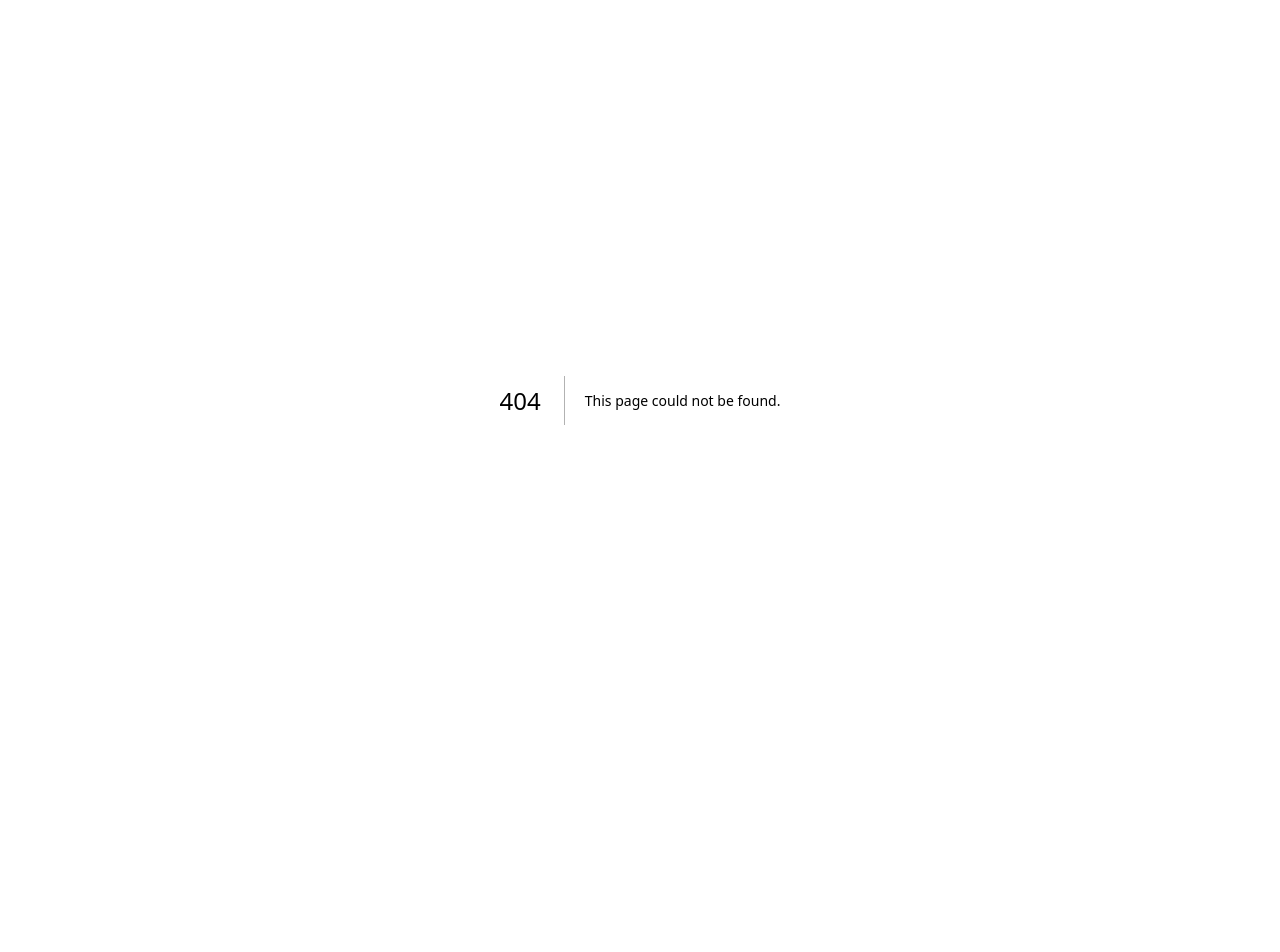
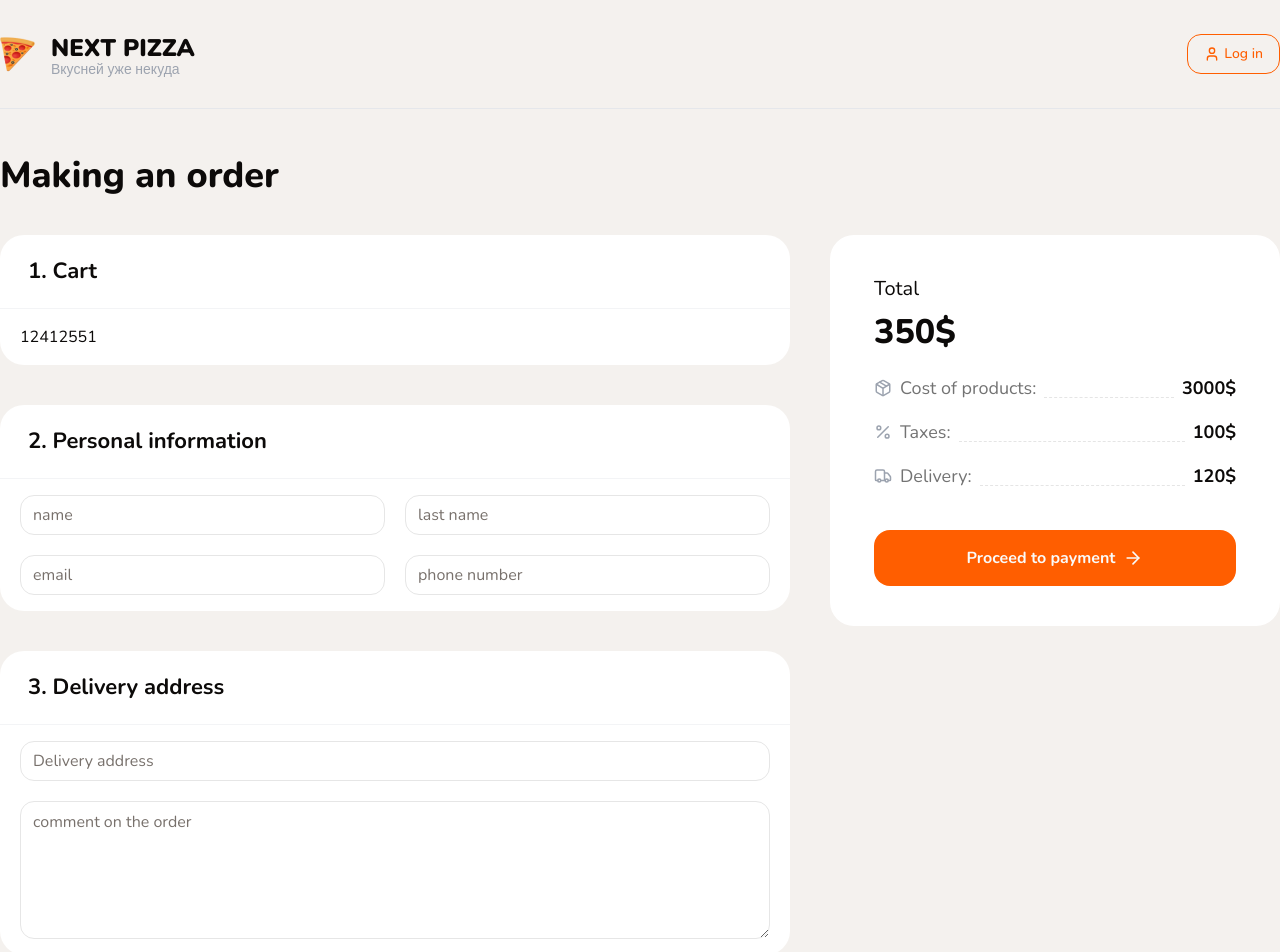
Before and after one commit to tiliguzov/next-pizza, a Next.js app: page /checkout in a window 1280 px wide. Before the commit this address had no page. Shown: the top 952 px of the page. Before the commit the page ends 800 px from the top, so only its background shows below. Built offline with nearby package versions, Linux system fonts and the light colour scheme.

Commit message:
init checkout page

```diff
--- /dev/null
+++ b/app/(checkout)/checkout/page.tsx
@@ -0,0 +1,77 @@
+import { CheckoutItemDetails, Container, Title, WhiteBlock } from '@/shared/components/shared';
+import { Button, Input, Textarea } from '@/shared/components/ui';
+import { ArrowRight, Package, Percent, Truck } from 'lucide-react';
+
+export default function CheckoutPage() {
+  return (
+    <Container className="mt-10">
+      <Title className="font-extrabold mb-8 text-[36px]" text="Making an order" />
+
+      <div className="flex gap-10">
+        {/* Left part */}
+        <div className="flex flex-col gap-10 flex-1 mb-20">
+          <WhiteBlock title="1. Cart">12412551</WhiteBlock>
+
+          <WhiteBlock title="2. Personal information">
+            <div className="grid grid-cols-2 gap-5">
+              <Input name="firstName" className="text-base" placeholder="name" />
+              <Input name="lastName" className="text-base" placeholder="last name" />
+              <Input name="email" className="text-base" placeholder="email" />
+              <Input name="phone" className="text-base" placeholder="phone number" />
+            </div>
+          </WhiteBlock>
+
+          <WhiteBlock title="3. Delivery address">
+            <div className="flex flex-col gap-5">
+              <Input name="firstName" className="text-base" placeholder="Delivery address" />
+              <Textarea rows={5} className="text-base" placeholder="comment on the order" />
+            </div>
+          </WhiteBlock>
+        </div>
+
+        {/* Right part */}
+        <div className="w-[450px]">
+          <WhiteBlock className="p-6 sticky top-4">
+            <div className="flex flex-col gap-1">
+              <span className="text-xl">Total</span>
+              <span className="text-[34px] font-extrabold">350$</span>
+            </div>
+
+            <CheckoutItemDetails
+              title={
+                <div className="flex items-center">
+                  <Package size={18} className="mr-2 text-gray-400" />
+                  Cost of products:
+                </div>
+              }
+              value="3000$"
+            />
+            <CheckoutItemDetails
+              title={
+                <div className="flex items-center">
+                  <Percent size={18} className="mr-2 text-gray-400" />
+                  Taxes:
+                </div>
+              }
+              value="100$"
+            />
+            <CheckoutItemDetails
+              title={
+                <div className="flex items-center">
+                  <Truck size={18} className="mr-2 text-gray-400" />
+                  Delivery:
+                </div>
+              }
+              value="120$"
+            />
+
+            <Button type="submit" className="w-full h-14 rounded-2xl mt-6 text-base font-bold">
+              Proceed to payment
+              <ArrowRight className="w-5 ml-2" />
+            </Button>
+          </WhiteBlock>
+        </div>
+      </div>
+    </Container>
+  );
+}
--- /dev/null
+++ b/app/(checkout)/layout.tsx
@@ -0,0 +1,18 @@
+import { Container, Header } from '@/shared/components/shared';
+import type { Metadata } from 'next';
+
+export const metadata: Metadata = {
+  title: 'NextPizza | Checkout',
+  description: 'Generated by create next app',
+};
+
+export default function CheckoutLayout({ children }: Readonly<{ children: React.ReactNode }>) {
+  return (
+    <main className="min-h-screen bg-[#F4F1EE]">
+      <Container>
+        <Header hasSearch={false} hasCart={false} className="border-b-gray-200" />
+        {children}
+      </Container>
+    </main>
+  );
+}
--- /dev/null
+++ b/shared/components/shared/checkout-item-details.tsx
@@ -0,0 +1,21 @@
+import { cn } from '@/shared/lib/utils';
+import React from 'react';
+
+interface Props {
+  title?: React.ReactNode;
+  value?: string;
+  className?: string;
+}
+
+export const CheckoutItemDetails: React.FC<Props> = ({ title, value, className }) => {
+  return (
+    <div className={cn('flex my-4', className)}>
+      <span className="flex flex-1 text-lg text-neutral-500">
+        {title}
+        <div className="flex-1 border-b border-dashed border-b-neutral-200 relative -top-1 mx-2" />
+      </span>
+
+      <span className="font-bold text-lg">{value}</span>
+    </div>
+  );
+};
--- a/shared/components/shared/header.tsx
+++ b/shared/components/shared/header.tsx
@@ -3,16 +3,18 @@
 import { CartButton, Container, SearchInput } from '.';
 import Image from 'next/image';
 import { Button } from '../ui';
-import { ArrowRight, ShoppingCart, User } from 'lucide-react';
+import { User } from 'lucide-react';
 import Link from 'next/link';
 
 interface Props {
+  hasSearch?: boolean;
+  hasCart?: boolean;
   className?: string;
 }
 
-export const Header: React.FC<Props> = ({ className }) => {
+export const Header: React.FC<Props> = ({ hasSearch = true, hasCart = true, className }) => {
   return (
-    <header className={cn('border border-b', className)}>
+    <header className={cn('border-b', className)}>
       <Container className="flex items-center justify-between py-8">
         {/* Left part*/}
         <Link href="/">
@@ -25,9 +27,11 @@
           </div>
         </Link>
 
-        <div className="mx-10 flex-1">
-          <SearchInput />
-        </div>
+        {hasSearch && (
+          <div className="mx-10 flex-1">
+            <SearchInput />
+          </div>
+        )}
 
         {/* Right part*/}
         <div className="flex items-center gap-3">
@@ -35,7 +39,7 @@
             <User size={16} />
             Log in
           </Button>
-          <CartButton />
+          {hasCart && <CartButton />}
         </div>
       </Container>
     </header>
--- a/shared/components/shared/index.ts
+++ b/shared/components/shared/index.ts
@@ -20,4 +20,6 @@
 export { CartDrawer } from './cart-drawer';
 export { CartDrawerItem } from './cart-drawer-item';
 export { ProductForm } from './product-form';
+export { WhiteBlock } from './white-block';
+export { CheckoutItemDetails } from './checkout-item-details';
 export * from './modals';
--- /dev/null
+++ b/shared/components/shared/white-block.tsx
@@ -0,0 +1,31 @@
+import React from 'react';
+import { Title } from './title';
+import { cn } from '@/shared/lib/utils';
+
+interface Props {
+  title?: string;
+  endAdornment?: React.ReactNode;
+  className?: string;
+  contentClassName?: string;
+}
+
+export const WhiteBlock: React.FC<React.PropsWithChildren<Props>> = ({
+  title,
+  endAdornment,
+  className,
+  contentClassName,
+  children,
+}) => {
+  return (
+    <div className={cn('bg-white rounded-3xl', className)}>
+      {title && (
+        <div className="flex items-center justify-between p-5 px-7 border-b border-gray-100">
+          <Title text={title} size="sm" className="font-bold" />
+          {endAdornment}
+        </div>
+      )}
+
+      <div className={cn('px-5 py-4', contentClassName)}>{children}</div>
+    </div>
+  );
+};
--- a/shared/components/ui/index.ts
+++ b/shared/components/ui/index.ts
@@ -8,3 +8,4 @@
 export { Skeleton } from './skeleton';
 export { Slider } from './slider';
 export { Sheet } from './sheet';
+export { Textarea } from './textarea';
--- /dev/null
+++ b/shared/components/ui/textarea.tsx
@@ -0,0 +1,24 @@
+import * as React from "react"
+
+import { cn } from "@/shared/lib/utils"
+
+export interface TextareaProps
+  extends React.TextareaHTMLAttributes<HTMLTextAreaElement> {}
+
+const Textarea = React.forwardRef<HTMLTextAreaElement, TextareaProps>(
+  ({ className, ...props }, ref) => {
+    return (
+      <textarea
+        className={cn(
+          "flex min-h-[80px] w-full rounded-md border border-input bg-background px-3 py-2 text-sm ring-offset-background placeholder:text-muted-foreground focus-visible:outline-none focus-visible:ring-2 focus-visible:ring-ring focus-visible:ring-offset-2 disabled:cursor-not-allowed disabled:opacity-50",
+          className
+        )}
+        ref={ref}
+        {...props}
+      />
+    )
+  }
+)
+Textarea.displayName = "Textarea"
+
+export { Textarea }
```
